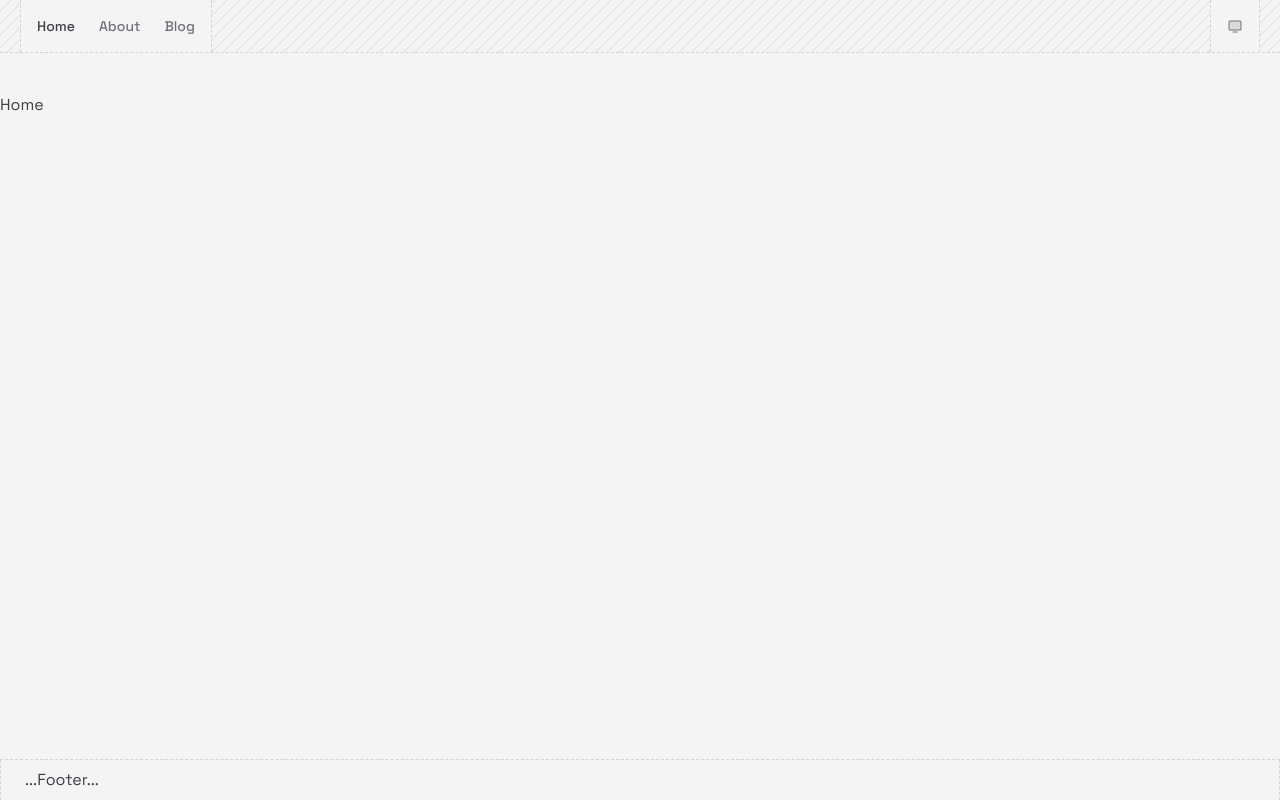
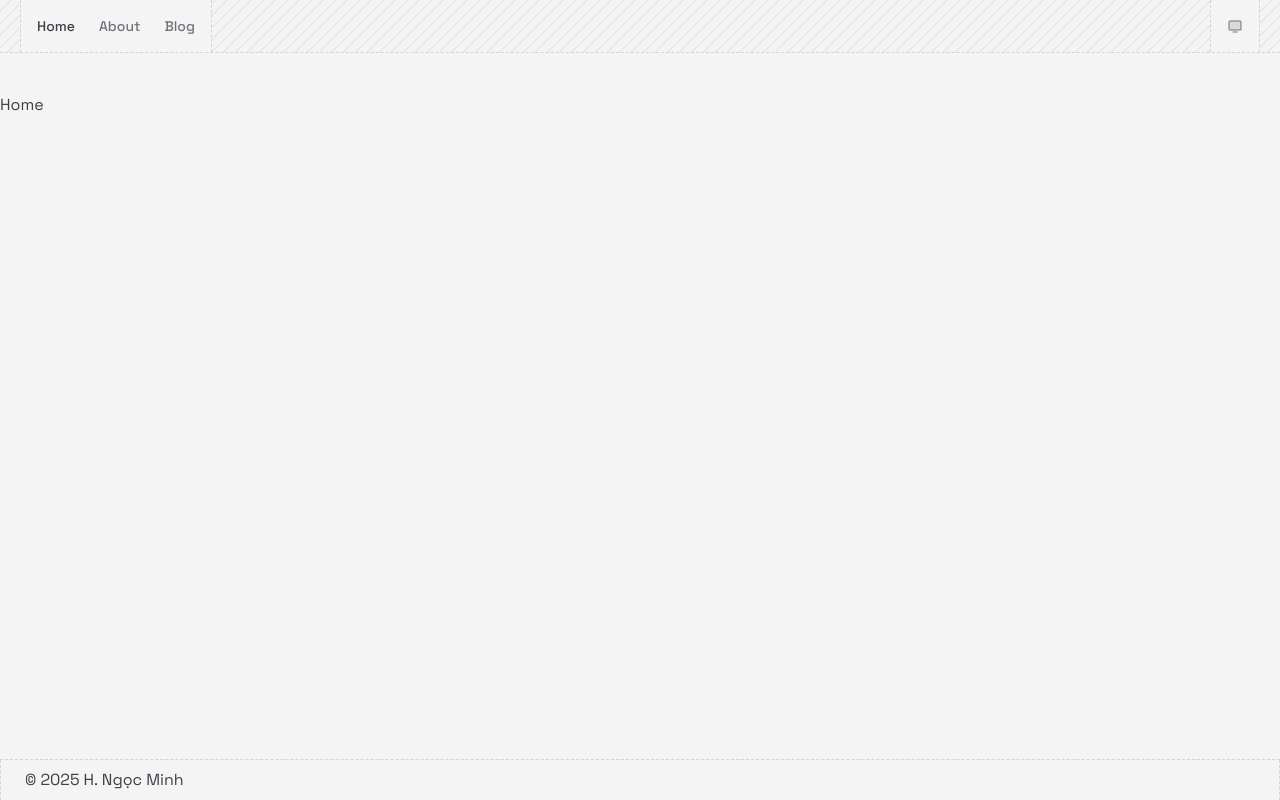
Before and after one commit to hecticme/hecticme.dev, a Vue app: page / in a window 1280 px wide. Built offline with nearby package versions, Linux system fonts and the light colour scheme.

Commit message:
chore: add copyright text to footer

```diff
--- a/src/components/AppFooter.vue
+++ b/src/components/AppFooter.vue
@@ -1,7 +1,7 @@
 <template>
   <footer class="border-t border-t-zinc-300 dark:border-t-zinc-700 border-dashed bg-prototype">
     <div class="size-container border-x border-zinc-300 dark:border-zinc-700 border-dashed px-6 py-2 bg-zinc-100 dark:bg-zinc-900">
-      ...Footer...
+      <span>© 2025 H. Ngọc Minh</span>
     </div>
   </footer>
 </template>
```
